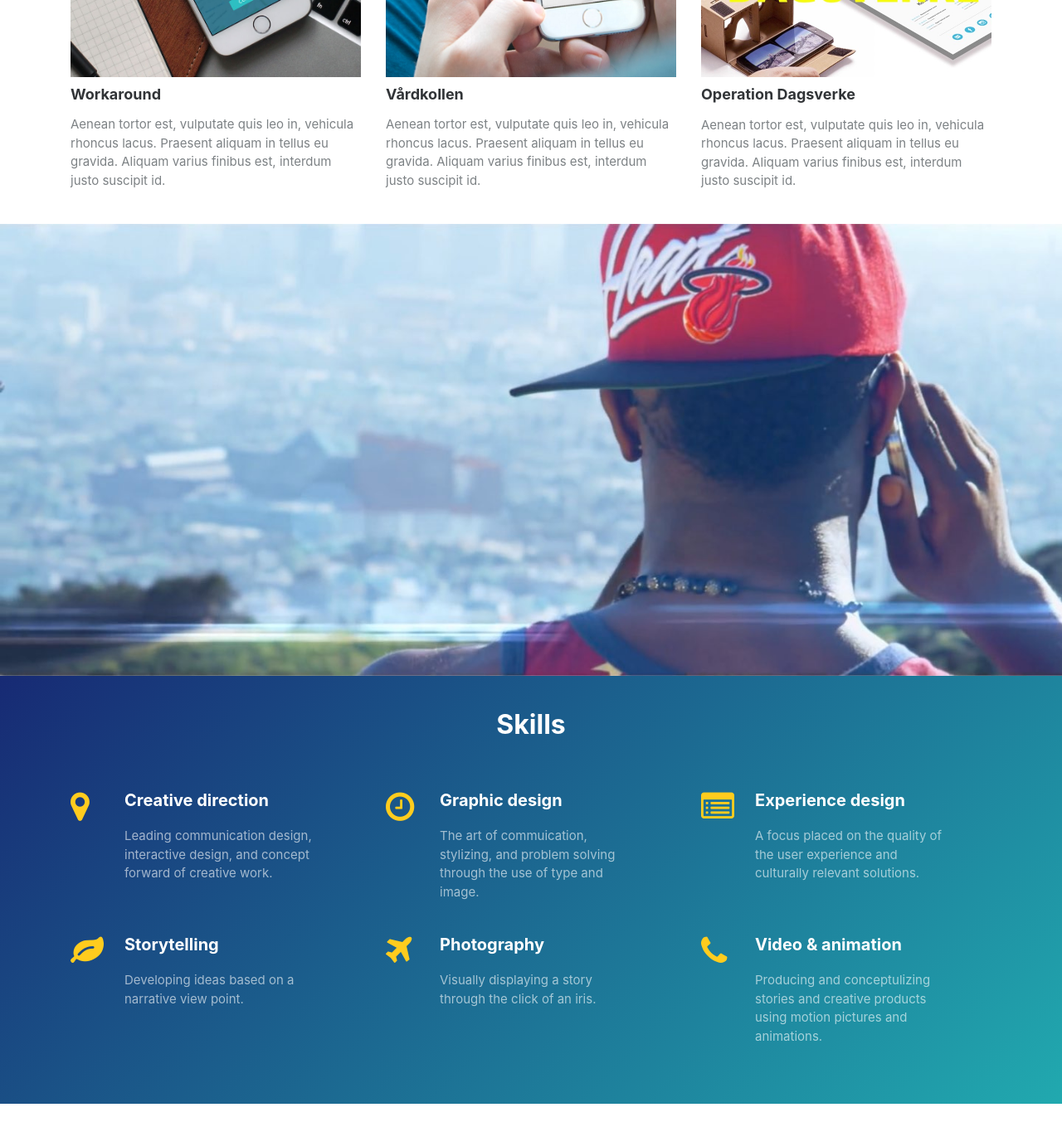
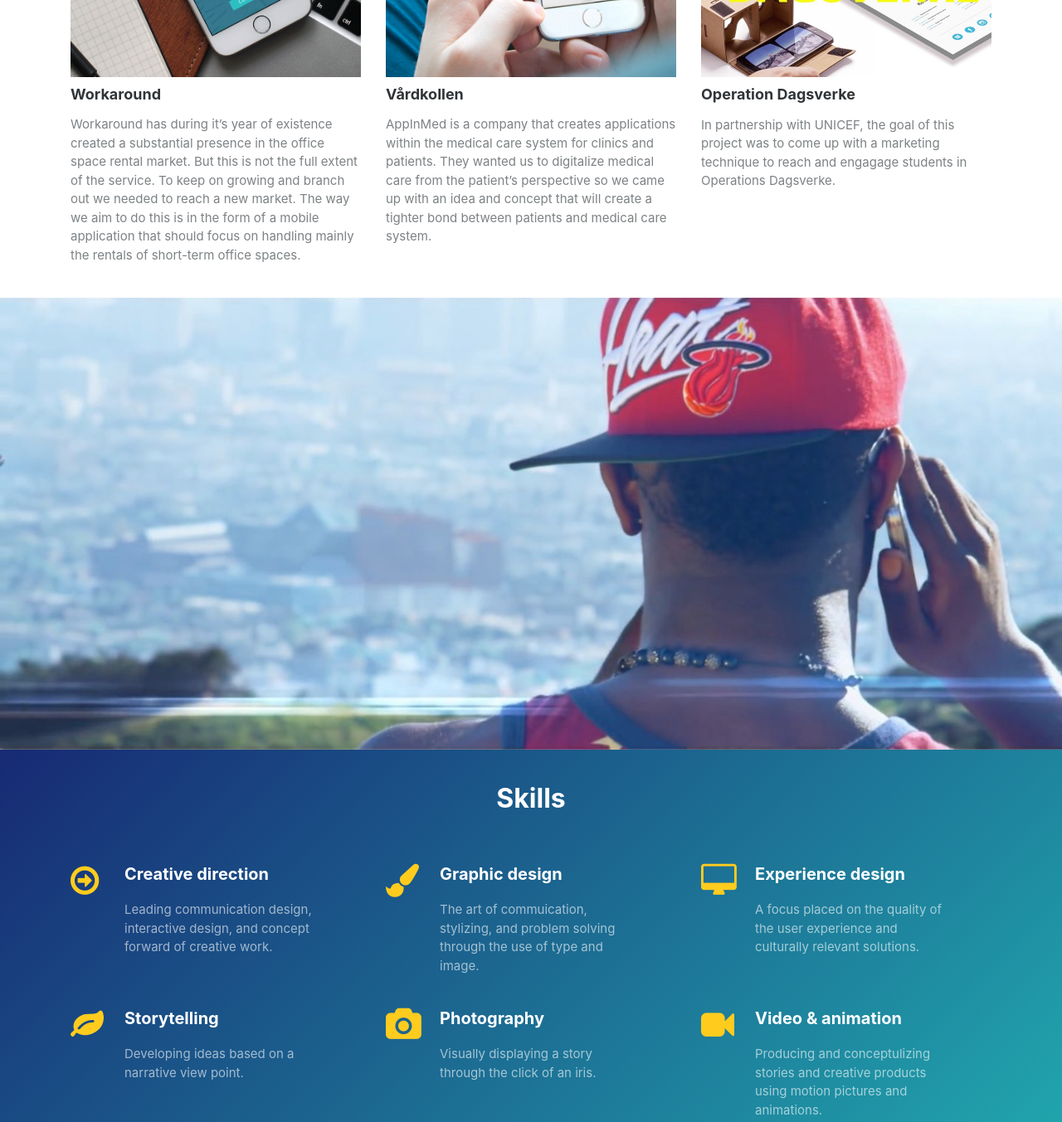
Before and after one commit to jzeito/jzeito.github.io, a plain HTML site: page index.html in a window 1280 px wide. Shown: the part 1320-2673 px from the top of the page at 83% size. Before the commit the page ends 2651 px from the top, so only its background shows below. Drawn offline with nearby package versions, Linux system fonts and the light colour scheme.

Commit message:
V.4.0
Icons

```diff
--- a/index.html
+++ b/index.html
@@ -63,15 +63,15 @@
             <div class="row projects">
                 <div class="col-sm-6 col-lg-4 item"><img class="img-fluid" src="assets/img/workaround.jpg">
                     <h3 class="name">Workaround</h3>
-                    <p class="description">Aenean tortor est, vulputate quis leo in, vehicula rhoncus lacus. Praesent aliquam in tellus eu gravida. Aliquam varius finibus est, interdum justo suscipit id.</p>
+                    <p class="description">Workaround has during it’s year of existence created a substantial presence in the office space rental market. But this is not the full extent of the service. To keep on growing and branch out we needed to reach a new market. The way we aim to do this is in the form of a mobile application that should focus on handling mainly the rentals of short-term office spaces.</p>
                 </div>
                 <div class="col-sm-6 col-lg-4 item"><img class="img-fluid" src="assets/img/vardkollen.png">
                     <h3 class="name">Vårdkollen</h3>
-                    <p class="description">Aenean tortor est, vulputate quis leo in, vehicula rhoncus lacus. Praesent aliquam in tellus eu gravida. Aliquam varius finibus est, interdum justo suscipit id.</p>
+                    <p class="description">AppInMed is a company that creates applications within the medical care system for clinics and patients. They wanted us to digitalize medical care from the patient’s perspective so we came up with an idea and concept that will create a tighter bond between patients and medical care system.</p>
                 </div>
                 <div class="col-sm-6 col-lg-4 item"><img class="img-fluid" src="assets/img/dagsverke.jpg">
                     <h3 class="name">Operation Dagsverke</h3>
-                    <p class="description">Aenean tortor est, vulputate quis leo in, vehicula rhoncus lacus. Praesent aliquam in tellus eu gravida. Aliquam varius finibus est, interdum justo suscipit id.</p>
+                    <p class="description">In partnership with UNICEF, the goal of this project was to come up with a marketing technique to reach and engagage students in Operations Dagsverke.</p>
                 </div>
             </div>
         </div><img src="assets/img/6.jpg" width="100%"></div>
@@ -81,15 +81,15 @@
                 <h2 class="text-center">Skills</h2>
             </div>
             <div class="row features">
-                <div class="col-sm-6 col-md-4 item"><i class="fa fa-map-marker icon"></i>
+                <div class="col-sm-6 col-md-4 item"><i class="fa fa-arrow-circle-o-right icon"></i>
                     <h3 class="name">Creative direction</h3>
                     <p class="description">Leading communication design,<br>interactive design, and concept<br>forward of creative work.</p>
                 </div>
-                <div class="col-sm-6 col-md-4 item"><i class="fa fa-clock-o icon"></i>
+                <div class="col-sm-6 col-md-4 item"><i class="fa fa-paint-brush icon"></i>
                     <h3 class="name">Graphic design</h3>
                     <p class="description">The art of commuication,<br>stylizing, and problem solving<br>through the use of type and<br>image.</p>
                 </div>
-                <div class="col-sm-6 col-md-4 item"><i class="fa fa-list-alt icon"></i>
+                <div class="col-sm-6 col-md-4 item"><i class="fa fa-desktop icon"></i>
                     <h3 class="name">Experience design</h3>
                     <p class="description">A focus placed on the quality of<br>the user experience and<br>culturally relevant solutions.</p>
                 </div>
@@ -97,11 +97,11 @@
                     <h3 class="name">Storytelling</h3>
                     <p class="description">Developing ideas based on a<br>narrative view point.</p>
                 </div>
-                <div class="col-sm-6 col-md-4 item"><i class="fa fa-plane icon"></i>
+                <div class="col-sm-6 col-md-4 item"><i class="fa fa-camera icon"></i>
                     <h3 class="name">Photography</h3>
                     <p class="description">Visually displaying a story<br>through the click of an iris.</p>
                 </div>
-                <div class="col-sm-6 col-md-4 item"><i class="fa fa-phone icon"></i>
+                <div class="col-sm-6 col-md-4 item"><i class="fa fa-video-camera icon"></i>
                     <h3 class="name">Video &amp; animation</h3>
                     <p class="description">Producing and conceptulizing<br>stories and creative products<br>using motion pictures and<br>animations.</p>
                 </div>
```
